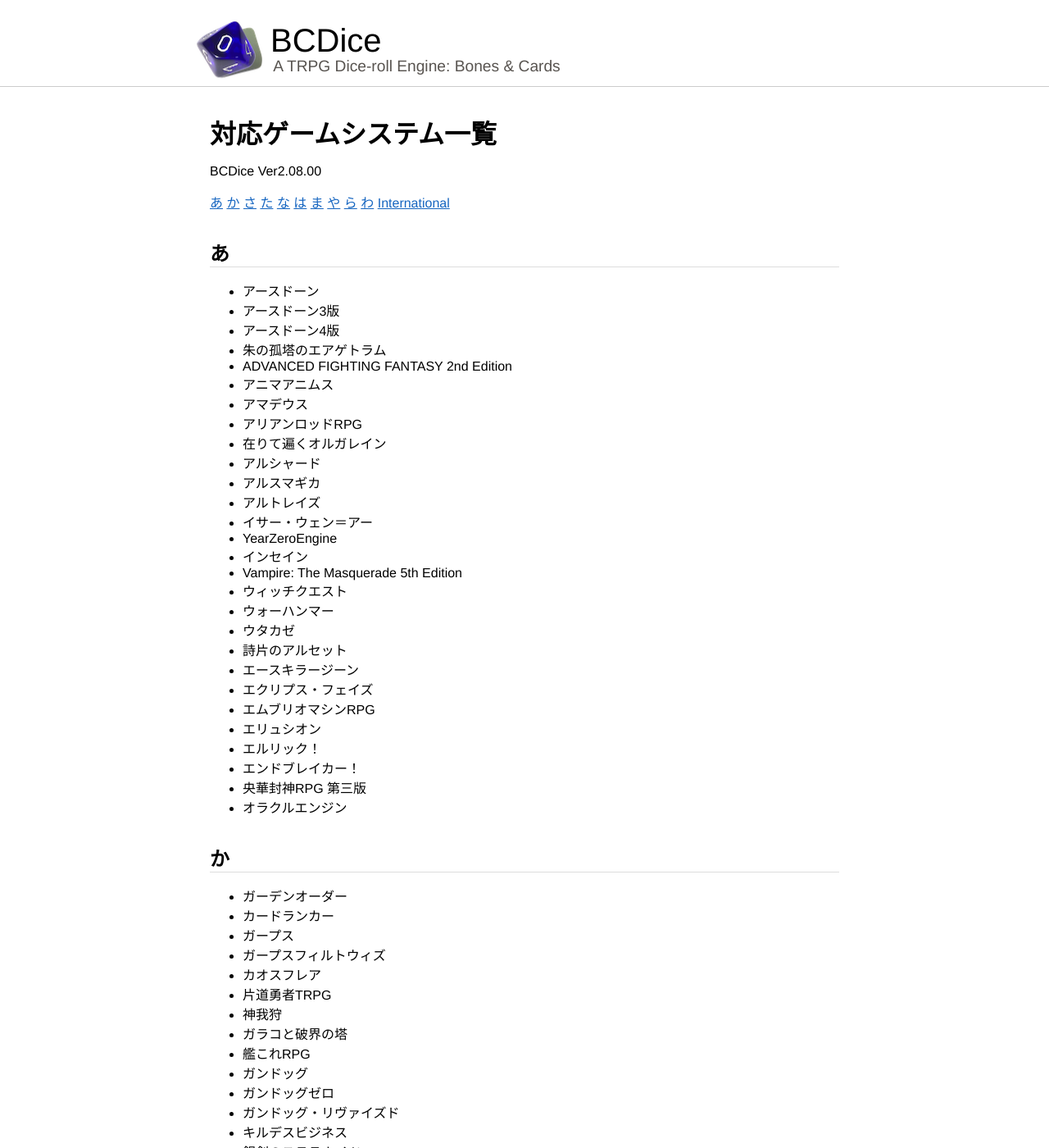
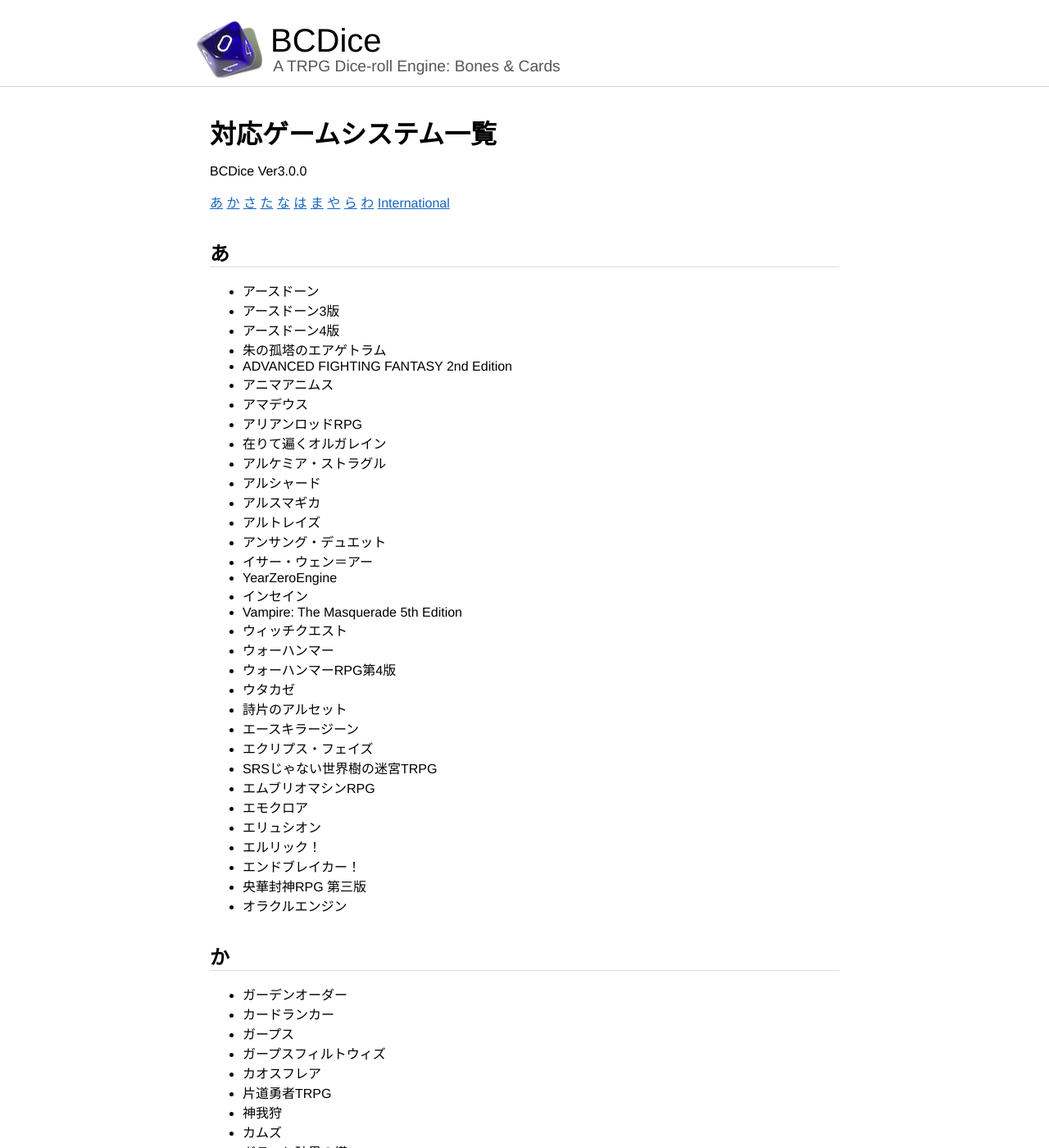
Before and after one commit to bcdice/bcdice.org, a Jekyll site: the page built from systems.html, in a window 1280 px wide and 1400 px high. Shown: the whole window at 82% size. Built offline with Jekyll 4.4.1, drawn with Linux system fonts in a browser that asks for light colours; some of the changed text lies outside the part shown.

Commit message:
Update systems.json

```diff
--- a/_data/systems.json
+++ b/_data/systems.json
@@ -1,5 +1,5 @@
 {
-  "version": "2.08.00",
+  "version": "3.0.0",
   "systems": {
     "あ": [
       {
@@ -48,6 +48,11 @@
         "sort_key": "ありてあまねくおるかれいん"
       },
       {
+        "system": "AlchemiaStruggle",
+        "name": "アルケミア・ストラグル",
+        "sort_key": "あるけみあすとらくる"
+      },
+      {
         "system": "Alshard",
         "name": "アルシャード",
         "sort_key": "あるしやあと"
@@ -61,6 +66,11 @@
         "system": "AlterRaise",
         "name": "アルトレイズ",
         "sort_key": "あるとれいす"
+      },
+      {
+        "system": "UnsungDuet",
+        "name": "アンサング・デュエット",
+        "sort_key": "あんさんくてゆえつと"
       },
       {
         "system": "IthaWenUa",
@@ -93,6 +103,11 @@
         "sort_key": "うおおはんまあ"
       },
       {
+        "system": "Warhammer4",
+        "name": "ウォーハンマーRPG第4版",
+        "sort_key": "うおおはんまあ4"
+      },
+      {
         "system": "Utakaze",
         "name": "ウタカゼ",
         "sort_key": "うたかせ"
@@ -113,9 +128,19 @@
         "sort_key": "えくりふすふえいす"
       },
       {
+        "system": "NSSQ",
+        "name": "SRSじゃない世界樹の迷宮TRPG",
+        "sort_key": "えすああるえすしやないせかいしゆのめいきゆうTRPG"
+      },
+      {
         "system": "EmbryoMachine",
         "name": "エムブリオマシンRPG",
         "sort_key": "えむふりおましんRPG"
+      },
+      {
+        "system": "Emoklore",
+        "name": "エモクロア",
+        "sort_key": "えもくろあ"
       },
       {
         "system": "Elysion",
@@ -178,6 +203,11 @@
         "system": "Kamigakari",
         "name": "神我狩",
         "sort_key": "かみかかり"
+      },
+      {
+        "system": "Comes",
+        "name": "カムズ",
+        "sort_key": "かむす"
       },
       {
         "system": "Garako",
@@ -255,6 +285,11 @@
         "sort_key": "けんのまちのいほうしんTRPG"
       },
       {
+        "system": "Yggdrasill",
+        "name": "鋼鉄のユグドラシル",
+        "sort_key": "こうてつのゆくとらしる"
+      },
+      {
         "system": "Illusio",
         "name": "晃天のイルージオ",
         "sort_key": "こうてんのいるうしお"
@@ -312,6 +347,11 @@
         "sort_key": "しええむすほんと007"
       },
       {
+        "system": "JekyllAndHyde",
+        "name": "ジキルとハイドとグリトグラ",
+        "sort_key": "しきるとはいととくりとくら"
+      },
+      {
         "system": "LiveraDoll",
         "name": "紫縞のリヴラドール",
         "sort_key": "ししまのりうらとおる"
@@ -337,9 +377,19 @@
         "sort_key": "しやとうらん5"
       },
       {
+        "system": "JuinKansen",
+        "name": "呪印感染",
+        "sort_key": "しゆいんかんせん"
+      },
+      {
         "system": "ShoujoTenrankai",
         "name": "少女展爛会TRPG",
         "sort_key": "しようしよてんらんかいTRPG"
+      },
+      {
+        "system": "InfiniteBabeL",
+        "name": "少年のための少女展爛会異聞 Infinite BabeL",
+        "sort_key": "しようねんのためのしようしよてんらんかいいふんいんふいにつとはへる"
       },
       {
         "system": "ShinkuuGakuen",
@@ -352,7 +402,7 @@
         "sort_key": "しんくとうるふしんわTRPG"
       },
       {
-        "system": "SMTKakuseihen",
+        "system": "ShinMegamiTenseiKakuseihen",
         "name": "真・女神転生TRPG 覚醒篇",
         "sort_key": "しんめかみてんせいTRPGかくせいへん"
       },
@@ -479,6 +529,11 @@
         "sort_key": "ついらくせかい"
       },
       {
+        "system": "DesperateRun",
+        "name": "Desperate Run TRPG",
+        "sort_key": "てすへれいとらんTRPG"
+      },
+      {
         "system": "DetatokoSaga",
         "name": "でたとこサーガ",
         "sort_key": "てたとこさあか"
@@ -504,12 +559,12 @@
         "sort_key": "とおきよおのは"
       },
       {
-        "system": "TORG",
+        "system": "Torg",
         "name": "トーグ",
         "sort_key": "とおく"
       },
       {
-        "system": "TORG1.5",
+        "system": "Torg1.5",
         "name": "トーグ1.5版",
         "sort_key": "とおく1.5"
       },
@@ -566,7 +621,7 @@
         "sort_key": "にんしやすれいやあRPG"
       },
       {
-        "system": "NJSLYRBATTLE",
+        "system": "NjslyrBattle",
         "name": "NJSLYRBATTLE",
         "sort_key": "にんしやすれいやあはとる"
       },
@@ -804,6 +859,11 @@
         "sort_key": "りゆうちゆうはあとちいさなきせき"
       },
       {
+        "system": "RuinBreakers",
+        "name": "ルーインブレイカーズ",
+        "sort_key": "るういんふれいかあす"
+      },
+      {
         "system": "RuneQuest",
         "name": "ルーンクエスト",
         "sort_key": "るうんくえすと"
@@ -908,6 +968,11 @@
         "sort_key": "国際化:Korean:로그 호라이즌"
       },
       {
+        "system": "MagicaLogia:Korean",
+        "name": "마기카로기아",
+        "sort_key": "国際化:Korean:마기카로기아"
+      },
+      {
         "system": "MonotoneMuseum:Korean",
         "name": "모노톤 뮤지엄",
         "sort_key": "国際化:Korean:모노톤 뮤지엄"
```
